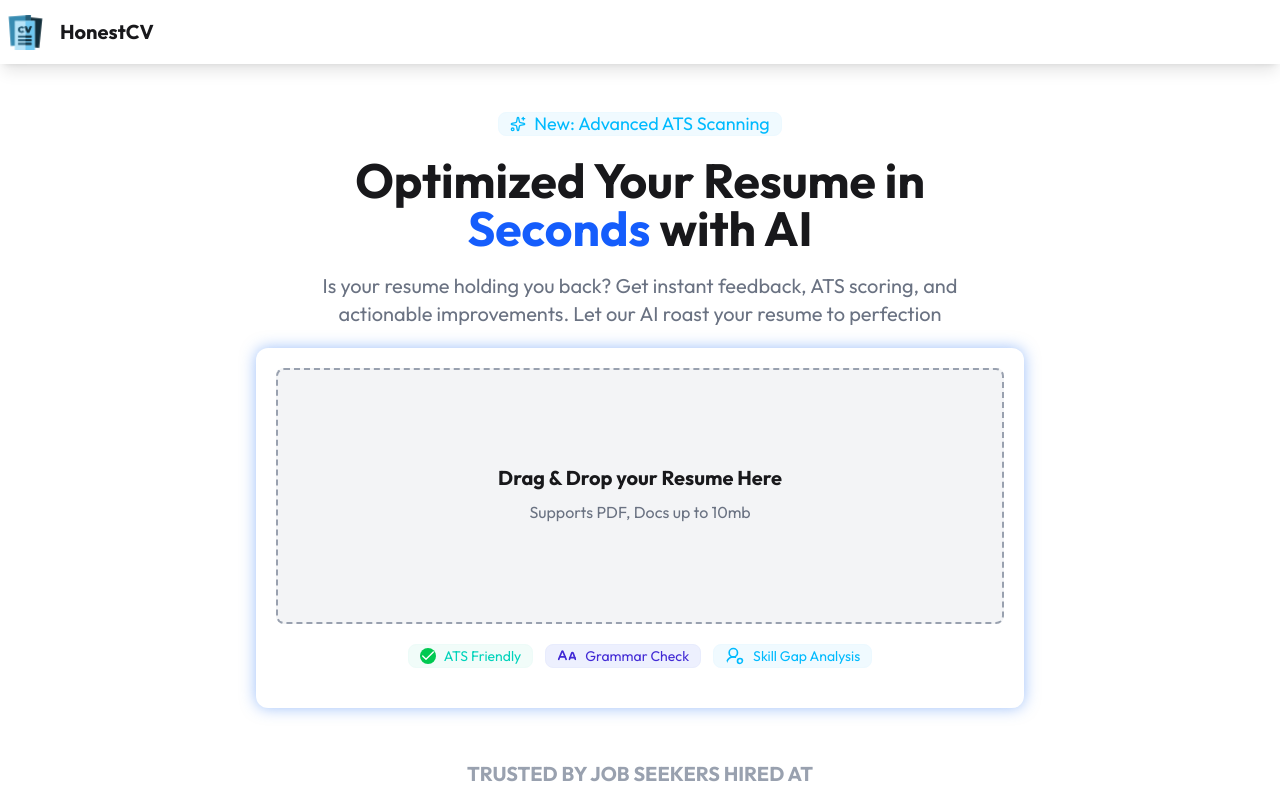
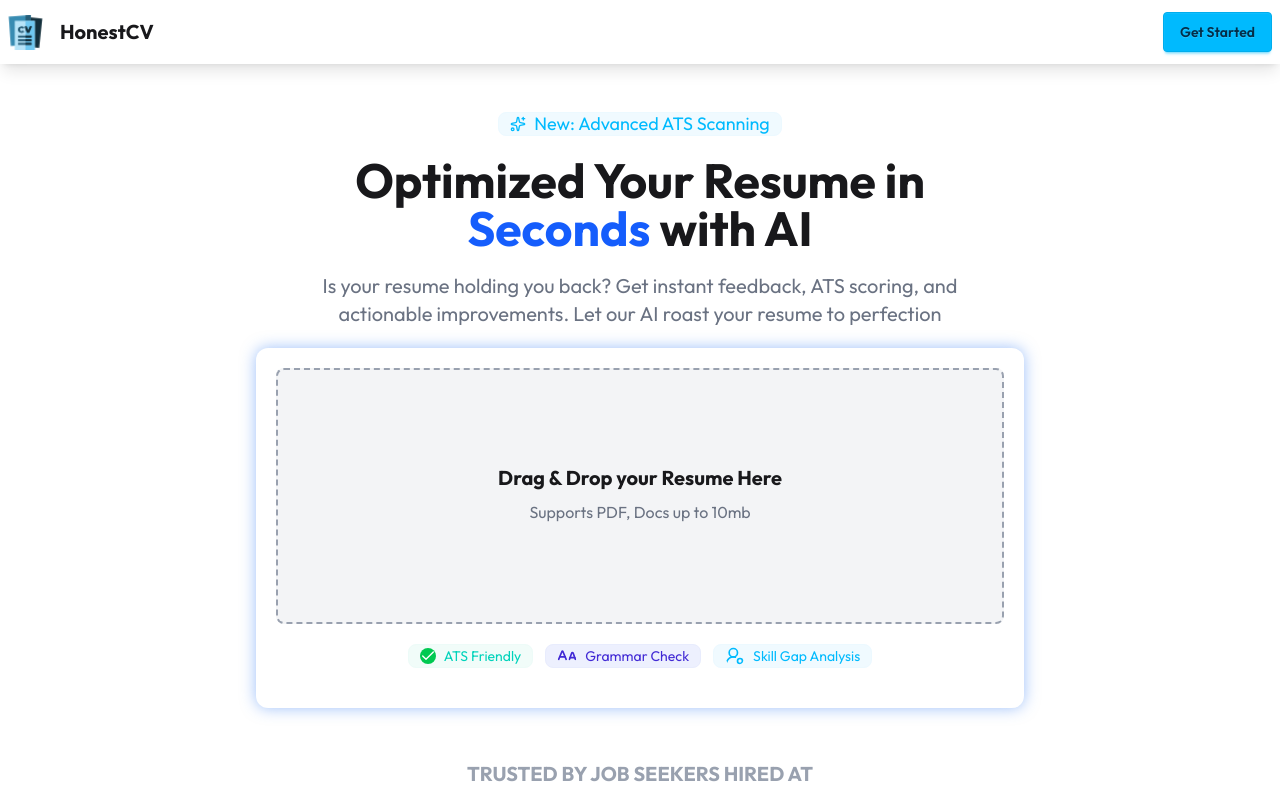
Before and after one commit to jpmartirez/honestcv, a Next.js app: page / in a window 1280 px wide. Shown: the top 800 px of the page. Built offline with nearby package versions, Linux system fonts and the light colour scheme.

Commit message:
add button to the navbar

```diff
--- a/components/Navbar.tsx
+++ b/components/Navbar.tsx
@@ -3,9 +3,16 @@ import React from 'react'
 
 const Navbar = () => {
   return (
-    <nav className="navbar bg-base-100 shadow-lg max-w-7xl mx-auto w-full flex items-center">
-        <Image src='/honestcv-logo.png' alt='HonestCV Logo' width={35} height={35}/>
-        <a className="btn btn-ghost text-xl font-bold">HonestCV</a>
+    <nav className="navbar bg-base-100 shadow-lg max-w-7xl mx-auto w-full flex justify-between">
+        <div className='flex items-center'>
+            <Image src='/honestcv-logo.png' alt='HonestCV Logo' width={35} height={35}/>
+            <a className="btn btn-ghost text-xl font-bold">HonestCV</a>
+        </div>
+
+
+        <div>
+            <button className='btn btn-info'>Get Started</button>
+        </div>
 
     </nav>
   )
```
